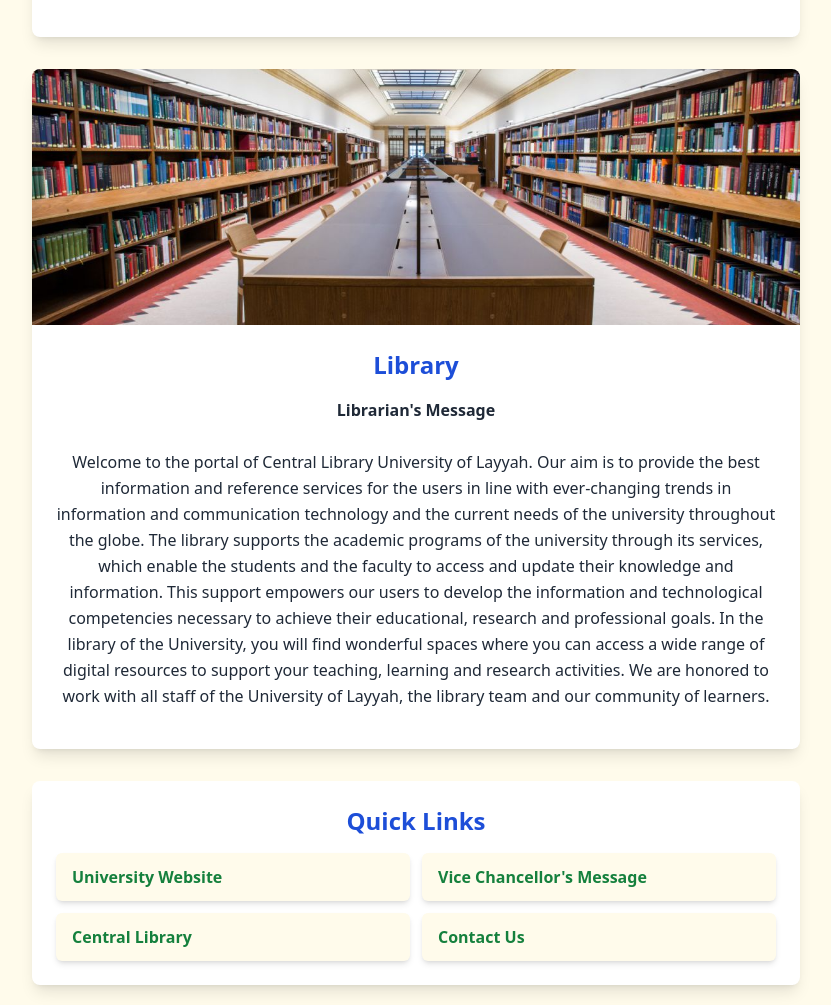
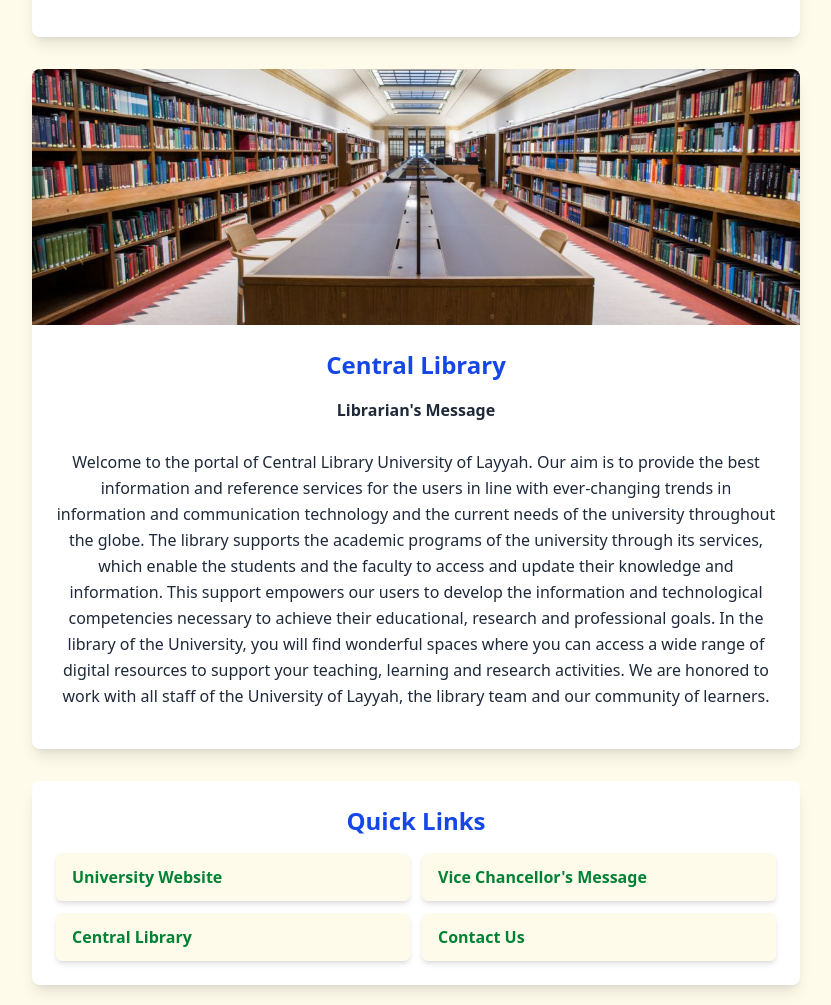
Before and after one commit to aaghahassan/university-of-layyah-blog, a plain HTML site: page index.html in a window 1280 px wide. Shown: the part 1031-2036 px from the top of the page, without its empty margins (224-1055 px from the left). Drawn offline with nearby package versions, Linux system fonts and the light colour scheme.

Commit message:
Fix Tailwind CSS and HTML

```diff
--- a/index.html
+++ b/index.html
@@ -4,9 +4,10 @@
 <head>
     <meta charset="UTF-8">
     <meta name="viewport" content="width=device-width, initial-scale=1.0">
-    <title>Lab 3</title>
-    <script src="https://cdn.tailwindcss.com"></script>
-    <!-- <link rel="stylesheet" href="../src/output.css"> -->
+    <title>University of Layyah Blog</title>
+
+    <!-- Tailwind CSS v4 Browser CDN -->
+    <script src="https://cdn.jsdelivr.net/npm/@tailwindcss/browser@4"></script>
 </head>
 
 <body class="bg-gray-50 text-gray-800 font-sans">
@@ -15,9 +16,11 @@
     <header class="bg-linear-to-r from-orange-400 to-green-600 text-white text-center p-6">
 
         <!-- University Logo -->
-        <img src="UL-Main-Logo.png"
-             alt="University Logo"
-             class="mx-auto my-4 w-32 h-32 object-contain">
+        <img
+            src="UL-Main-Logo.png"
+            alt="University of Layyah Logo"
+            class="mx-auto my-4 w-32 h-32 object-contain"
+        >
 
         <!-- Heading -->
         <h1 class="text-4xl font-bold">
@@ -26,40 +29,29 @@
 
         <!-- Navigation -->
         <nav class="mt-4 pb-2">
-            <a href="#" class="mx-3 font-semibold hover:text-red-400">
-                Home
-            </a>
-
-            <a href="#blog" class="mx-3 font-semibold hover:text-red-400">
-                Blog
-            </a>
-
-            <a href="#library" class="mx-3 font-semibold hover:text-red-400">
-                Library
-            </a>
-
-            <a href="#quick-links" class="mx-3 font-semibold hover:text-red-400">
-                Quick Links
-            </a>
-
-            <a href="#contact" class="mx-3 font-semibold hover:text-red-400">
-                Contact Us
-            </a>
+            <a href="#" class="mx-3 font-semibold hover:text-red-400">Home</a>
+            <a href="#blog" class="mx-3 font-semibold hover:text-red-400">Blog</a>
+            <a href="#library" class="mx-3 font-semibold hover:text-red-400">Library</a>
+            <a href="#quick-links" class="mx-3 font-semibold hover:text-red-400">Quick Links</a>
+            <a href="#contact" class="mx-3 font-semibold hover:text-red-400">Contact Us</a>
         </nav>
 
     </header>
-
 
     <!-- Main Content -->
     <main class="py-10 px-5 flex flex-col items-center bg-amber-50">
 
         <!-- Blog Post 1 -->
-        <article id="blog"
-                 class="bg-white w-full max-w-3xl mb-8 rounded-lg shadow-lg overflow-hidden">
+        <article
+            id="blog"
+            class="bg-white w-full max-w-3xl mb-8 rounded-lg shadow-lg overflow-hidden"
+        >
 
-            <img src="vc-image.png"
-                 alt="Vice Chancellor"
-                 class="w-full h-64 object-cover">
+            <img
+                src="vc-image.png"
+                alt="Vice Chancellor of the University of Layyah"
+                class="w-full h-64 object-cover"
+            >
 
             <div class="p-6 text-center">
 
@@ -88,7 +80,7 @@
                     to meet the competitive challenges of this modern era.
 
                     I wish you a successful and promising educational journey
-                    with UL, open to all genders and students of all areas!
+                    with UL, open to all genders and students of all areas.
 
                     <br><br>
 
@@ -100,19 +92,22 @@
             </div>
         </article>
 
+        <!-- Blog Post 2 -->
+        <article
+            id="library"
+            class="bg-white w-full max-w-3xl mb-8 rounded-lg shadow-lg overflow-hidden"
+        >
 
-        <!-- Blog Post 2 -->
-        <article id="library"
-                 class="bg-white w-full max-w-3xl mb-8 rounded-lg shadow-lg overflow-hidden">
-
-            <img src="library.png"
-                 alt="University Library"
-                 class="w-full h-64 object-cover">
+            <img
+                src="library.png"
+                alt="University of Layyah Central Library"
+                class="w-full h-64 object-cover"
+            >
 
             <div class="p-6 text-center">
 
                 <h2 class="text-2xl font-bold text-blue-700 mb-4">
-                    Library
+                    Central Library
                 </h2>
 
                 <p class="mb-4 leading-relaxed">
@@ -145,10 +140,11 @@
             </div>
         </article>
 
-
         <!-- Quick Links -->
-        <section id="quick-links"
-                 class="bg-white w-full max-w-3xl mb-8 rounded-lg shadow-lg p-6">
+        <section
+            id="quick-links"
+            class="bg-white w-full max-w-3xl mb-8 rounded-lg shadow-lg p-6"
+        >
 
             <h2 class="text-2xl font-bold text-blue-700 mb-4 text-center">
                 Quick Links
@@ -157,31 +153,41 @@
             <ul class="grid grid-cols-1 sm:grid-cols-2 gap-3">
 
                 <li>
-                    <a href="https://ul.edu.pk"
-                       target="_blank"
-                       class="block px-4 py-3 rounded-md bg-amber-50 shadow-md font-semibold text-green-700 hover:bg-orange-400 hover:text-white hover:shadow-lg transition">
+                    <a
+                        href="https://ul.edu.pk"
+                        target="_blank"
+                        rel="noopener noreferrer"
+                        class="block px-4 py-3 rounded-md bg-amber-50 shadow-md font-semibold text-green-700 hover:bg-orange-400 hover:text-white hover:shadow-lg transition"
+                    >
                         University Website
                     </a>
                 </li>
 
                 <li>
-                    <a href="#blog"
-                       class="block px-4 py-3 rounded-md bg-amber-50 shadow-md font-semibold text-green-700 hover:bg-orange-400 hover:text-white hover:shadow-lg transition">
+                    <a
+                        href="#blog"
+                        class="block px-4 py-3 rounded-md bg-amber-50 shadow-md font-semibold text-green-700 hover:bg-orange-400 hover:text-white hover:shadow-lg transition"
+                    >
                         Vice Chancellor's Message
                     </a>
                 </li>
 
                 <li>
-                    <a href="#library"
-                       class="block px-4 py-3 rounded-md bg-amber-50 shadow-md font-semibold text-green-700 hover:bg-orange-400 hover:text-white hover:shadow-lg transition">
+                    <a
+                        href="#library"
+                        class="block px-4 py-3 rounded-md bg-amber-50 shadow-md font-semibold text-green-700 hover:bg-orange-400 hover:text-white hover:shadow-lg transition"
+                    >
                         Central Library
                     </a>
                 </li>
 
                 <li>
-                    <a href="https://ul.edu.pk/contact"
-                       target="_blank"
-                       class="block px-4 py-3 rounded-md bg-amber-50 shadow-md font-semibold text-green-700 hover:bg-orange-400 hover:text-white hover:shadow-lg transition">
+                    <a
+                        href="https://ul.edu.pk/contact"
+                        target="_blank"
+                        rel="noopener noreferrer"
+                        class="block px-4 py-3 rounded-md bg-amber-50 shadow-md font-semibold text-green-700 hover:bg-orange-400 hover:text-white hover:shadow-lg transition"
+                    >
                         Contact Us
                     </a>
                 </li>
@@ -191,10 +197,11 @@
 
     </main>
 
-
     <!-- Footer -->
-    <footer id="contact"
-            class="bg-linear-to-r from-orange-400 to-green-600 text-white shadow-inner">
+    <footer
+        id="contact"
+        class="bg-linear-to-r from-orange-400 to-green-600 text-white shadow-inner"
+    >
 
         <div class="max-w-3xl mx-auto px-5 py-8 text-center">
 
```
